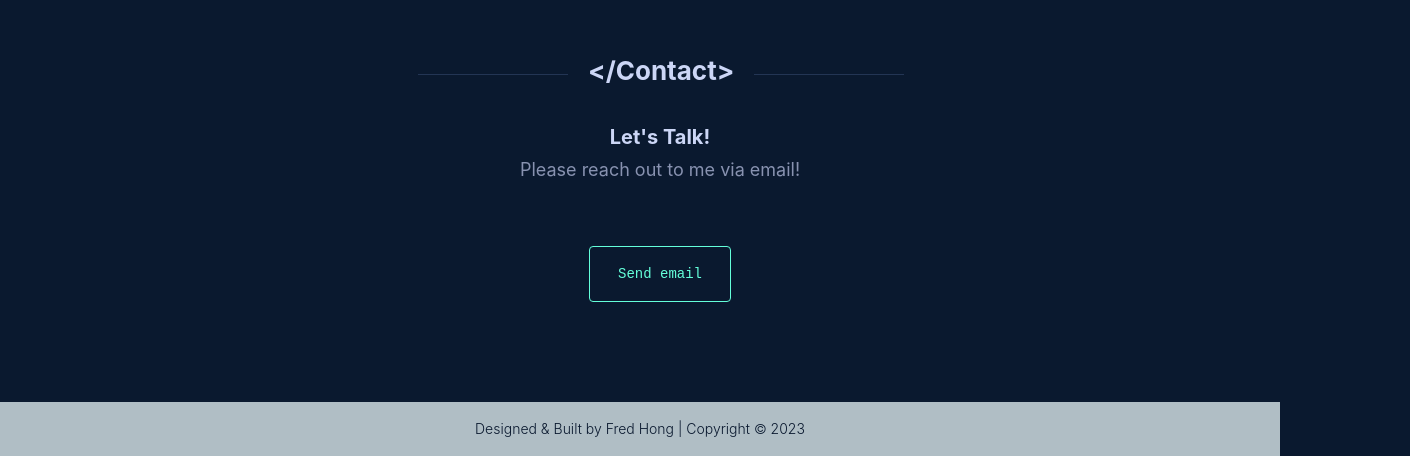
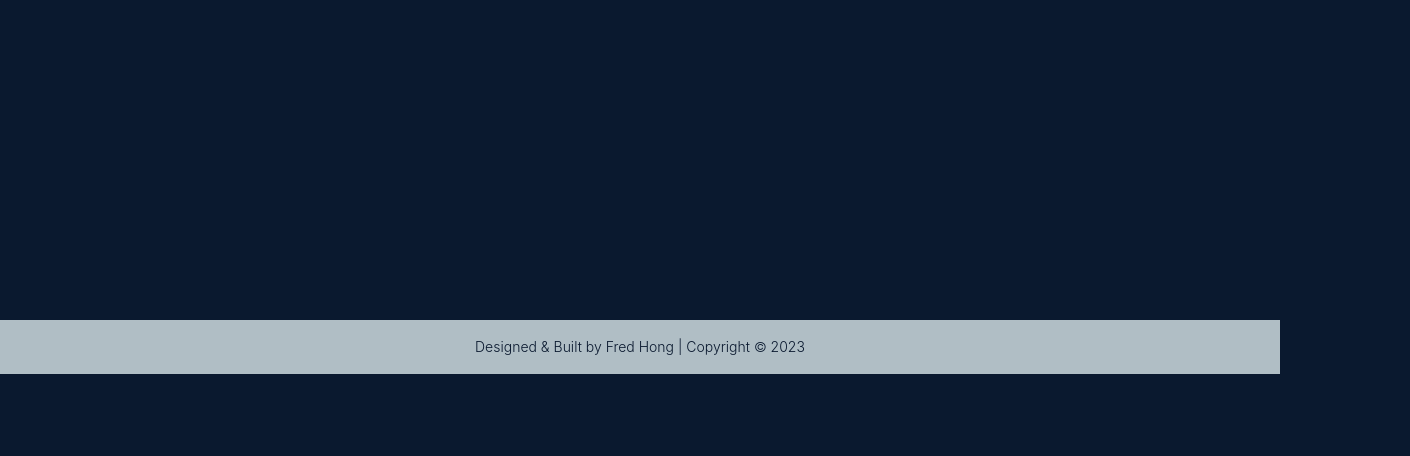
Before and after one commit to fred-hong/my-portfolio, a React (Create React App) app in the folder portfolio/: page / in a window 1280 px wide. Shown: the part 3077-3533 px from the top of the page, 1410 px wide, since content can reach past the window. After the commit the page ends 3451 px from the top, so only its background shows below. Built offline with nearby package versions, Linux system fonts and the light colour scheme.

Commit message:
Fixed styling

```diff
--- a/portfolio/package.json
+++ b/portfolio/package.json
@@ -17,6 +17,7 @@
     "react-scripts": "5.0.1",
     "react-scroll": "^1.8.9",
     "reveal": "^0.0.4",
+    "typed.js": "^2.0.16",
     "web-vitals": "^2.1.4"
   },
   "scripts": {
--- a/portfolio/src/components/Card.jsx
+++ b/portfolio/src/components/Card.jsx
@@ -8,7 +8,9 @@ function Card({ company, role, date, description, img }) {
         <img src={img} alt="company" className="company-img" />
       </div>
       <p className="company-name">
-        {role} @ <b>{company}</b>
+        <b>{role}</b>
+        <br />
+        {company}
       </p>
       <h4>{date}</h4>
       <p className="description">{description}</p>
--- a/portfolio/src/components/Contact.jsx
+++ b/portfolio/src/components/Contact.jsx
@@ -4,7 +4,9 @@ function Contact() {
   return (
     <section id="contact" className="contact">
       {/* <section id="contact" class="contact reveal fade-bottom"> */}
-      <h2 className="page-headings">&lt;/Contact&gt;</h2>
+      <div className="w-full mt-2.5 mb-10 h-auto items-center align-middle justify-center">
+        <h2 className="page-headings">&lt;/Contact&gt;</h2>
+      </div>
       <h2>Let's Talk!</h2>
       <p>Please reach out to me via email!</p>
       <a href="mailto: fredhong.to@gmail.com" className="home-buttons">
--- a/portfolio/src/components/Experience.jsx
+++ b/portfolio/src/components/Experience.jsx
@@ -20,7 +20,10 @@ function Experience() {
   return (
     // <section id = "experience" class="experience reveal fade-bottom">
     <section id="experience">
-      <h2 className="page-headings">&lt;/Experience&gt;</h2>
+      <div className="w-full mt-2.5 mb-10 h-auto items-center align-middle justify-center">
+        <h2 className="page-headings">&lt;/Experience&gt;</h2>
+      </div>
+
       <div className="grid-wrapper">{renderedExperience}</div>
     </section>
   );
--- a/portfolio/src/components/Footer.jsx
+++ b/portfolio/src/components/Footer.jsx
@@ -4,7 +4,7 @@ function Footer() {
   return (
     <footer className="footer-style">
       <div className="credits">
-        <a href="./index.html" target="_self">
+        <a href="./" target="_self">
           <div>Designed & Built by Fred Hong | Copyright © 2023</div>
         </a>
       </div>
--- a/portfolio/src/components/Projects.jsx
+++ b/portfolio/src/components/Projects.jsx
@@ -18,7 +18,9 @@ function Projects() {
   return (
     <section id="projects" className="projects">
       {/* <section id="projects" class="projects reveal fade-bottom"> */}
-      <h2 className="page-headings">&lt;/Projects&gt;</h2>
+      <div className="w-full mt-2.5 mb-10 h-auto items-center align-middle justify-center">
+        <h2 className="page-headings">&lt;/Projects&gt;</h2>
+      </div>
       <div className="grid-container">{renderedProjects}</div>
     </section>
   );
--- a/portfolio/src/index.css
+++ b/portfolio/src/index.css
@@ -12,6 +12,10 @@
   /* box-sizing: border-box; */
   margin: 0;
   padding: 0;
+}
+
+html {
+  scroll-behavior: smooth;
 }
 
 /* Vertical Line */
@@ -203,10 +207,6 @@ html::-webkit-scrollbar-thumb {
   height: 100%;
 }
 
-p {
-  margin: 0px 0px 15px;
-}
-
 .layout-style {
   display: flex;
   flex-direction: column;
@@ -214,7 +214,7 @@ p {
 }
 
 main.fillHeight {
-  padding: 0px 20px;
+  padding: 0px 0px;
 }
 
 main {
@@ -471,25 +471,14 @@ a {
   display: flex;
   -webkit-box-align: center;
   align-items: center;
+  text-align: center;
   position: relative;
-  margin: 10px 0px 40px;
+  /* margin: 10px 0px 40px; */
   width: 100%;
   /* font-size: clamp(26px,5vw,32px); */
   font-size: 26px;
-  white-space: nowrap;
+  /* white-space: nowrap; */
 }
-
-/* .page-headings::before {
-    position: relative;
-    bottom: 4px;
-    counter-increment: section 1;
-    content: "0" counter(section) ".";
-    margin-right: 10px;
-    color: #64ffda;
-    font-family: cadetblue;
-    font-size: clamp(16px,3vw,20px);
-    font-weight: 400;
-} */
 
 .page-headings::after,
 .page-headings::before {
@@ -497,70 +486,29 @@ a {
   display: block;
   position: relative;
   top: 3px;
-  width: 300px;
+  width: 100px;
   height: 1px;
-  margin-left: 20px;
   background-color: #233554;
 }
 
-.aboutme-section .page-headings {
-  padding-left: 250px;
-  padding-right: 0;
-}
-
-.experience .page-headings {
-  padding-left: 200px;
-}
-
-.contact .page-headings {
-  padding-left: 8px;
-}
-
 .page-headings::before {
-  width: 100px;
   margin-right: 20px;
 }
-
-.projects .page-headings::before {
-  width: 150px;
-  /* margin-left: auto;     */
-  margin-left: 525px;
-}
-
-.projects .page-headings::after {
-  width: 100px;
-}
-
-.contact .page-headings::before,
 .page-headings::after {
-  width: 150px;
-  align-items: center;
-}
-
-.contact .page-headings::before {
-  margin-left: 50px;
-}
-
-.experience .page-headings::before,
-.page-headings::after {
-  width: 150px;
-  align-items: center;
-}
-
-.experience .page-headings::before {
-  margin-left: 50px;
+  margin-left: 20px;
 }
 
 /*** About Me ***/
 
 .aboutme-section .inner {
   display: grid;
-  grid-template-columns: 3fr 2fr;
+  grid-template-columns: 2fr 1fr;
   gap: 50px;
 }
 
 .aboutme-section .inner .inner-left p {
   font-size: 17px;
+  margin: 0px 0px 15px;
 }
 
 /* .list-skills {
@@ -650,12 +598,13 @@ img {
   display: block;
   position: relative;
   width: 100%;
+  height: 90%;
   border-radius: 6px;
 }
 
 .aboutme-section .inner .inner-right .wrapper img {
   max-width: 100%;
-  height: auto;
+  height: 100%;
   box-shadow: 0 4px 8px 0 rgba(0, 0, 0, 0.2), 0 6px 20px 0 rgba(0, 0, 0, 0.19);
 }
 
@@ -683,7 +632,7 @@ img {
 .grid-wrapper {
   box-sizing: border-box;
   display: grid;
-  grid-template-columns: repeat(auto-fit, minmax(10rem, 15.8rem));
+  grid-template-columns: repeat(auto-fit, minmax(10rem, 17.4rem));
   justify-content: center;
   grid-gap: 2rem;
   margin: 2rem;
@@ -761,10 +710,11 @@ img {
   font-size: 1.2rem;
   padding-left: 0.5rem;
   padding-right: 0.5rem;
-  font-weight: 300;
+  font-weight: 350;
   color: #0a192f;
   font-family: "Calibre", "Inter", "San Francisco", "SF Pro Text", -apple-system,
     system-ui, sans-serif;
+  margin-bottom: 15px;
 }
 
 .container h4 {
@@ -775,9 +725,10 @@ img {
 }
 
 .grid-wrapper .description {
-  margin: 1rem 2rem;
-  font-size: 0.9rem;
-  color: #ccd6f6;
+  margin: 1rem 1rem 2rem;
+  font-size: 0.85rem;
+  /* font-weight:  */
+  color: #8892b0;
 }
 
 /*** Projects ***/
@@ -864,7 +815,7 @@ img {
 /*** Contact ***/
 
 .contact {
-  max-width: 600px;
+  /* max-width: 600px; */
   text-align: center;
 }
 
--- a/portfolio/src/pages/HomePage.jsx
+++ b/portfolio/src/pages/HomePage.jsx
@@ -45,7 +45,7 @@ function HomePage() {
           <Navbar />
           <Sidebar />
           <div id="content">
-            <main class="main-template fillHeight">
+            <main className="main-template fillHeight">
               <Home />
               <Fade bottom distance="50px">
                 <About />
@@ -56,7 +56,9 @@ function HomePage() {
               <Fade bottom distance="50px">
                 <Projects />
               </Fade>
-              <Contact />
+              <Fade bottom distance="50px">
+                <Contact />
+              </Fade>
             </main>
             <Footer />
           </div>
```
Also changed, not shown: portfolio/public/logo192.png (deleted), 1 other file (tests, documents, lock files or other folders).
